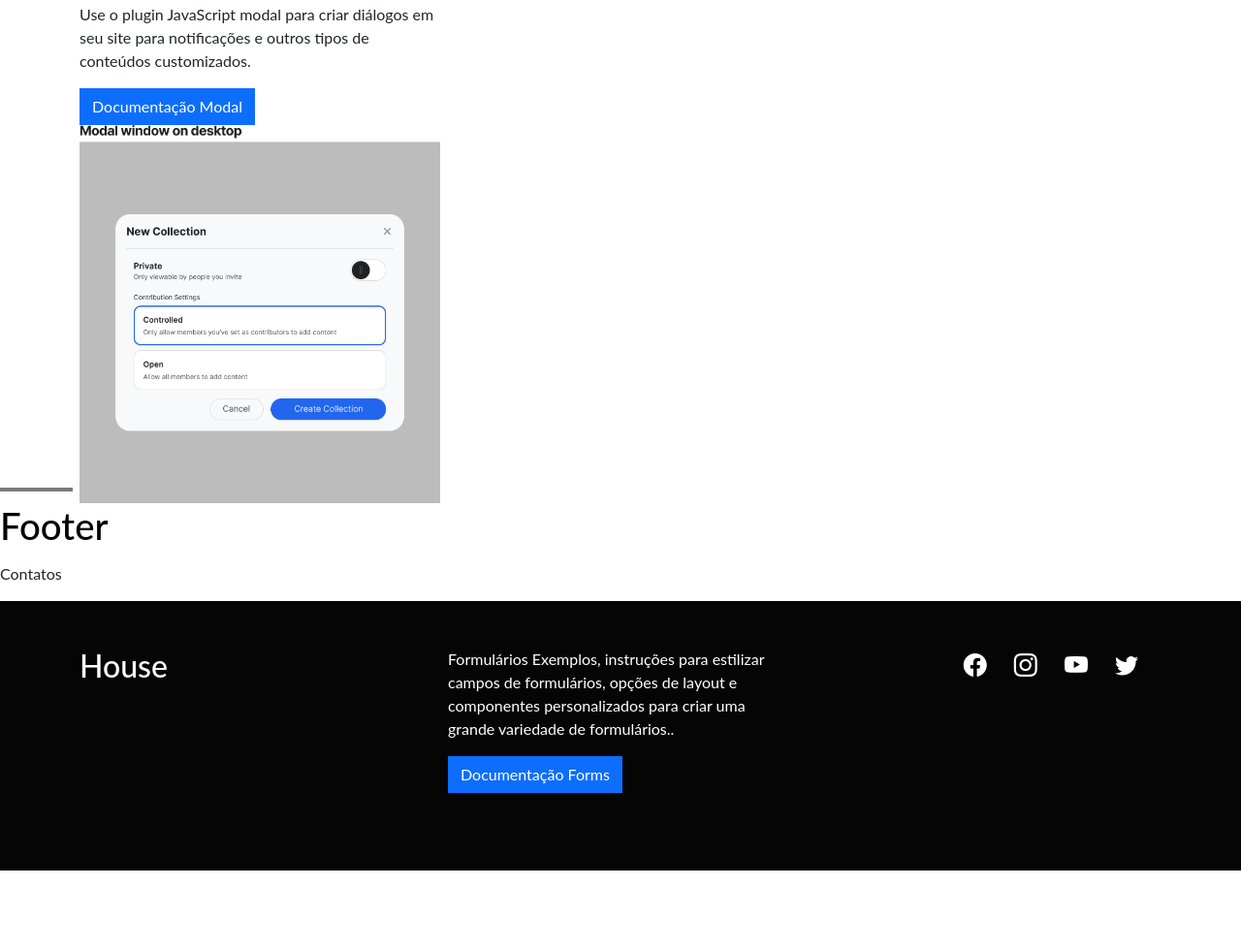
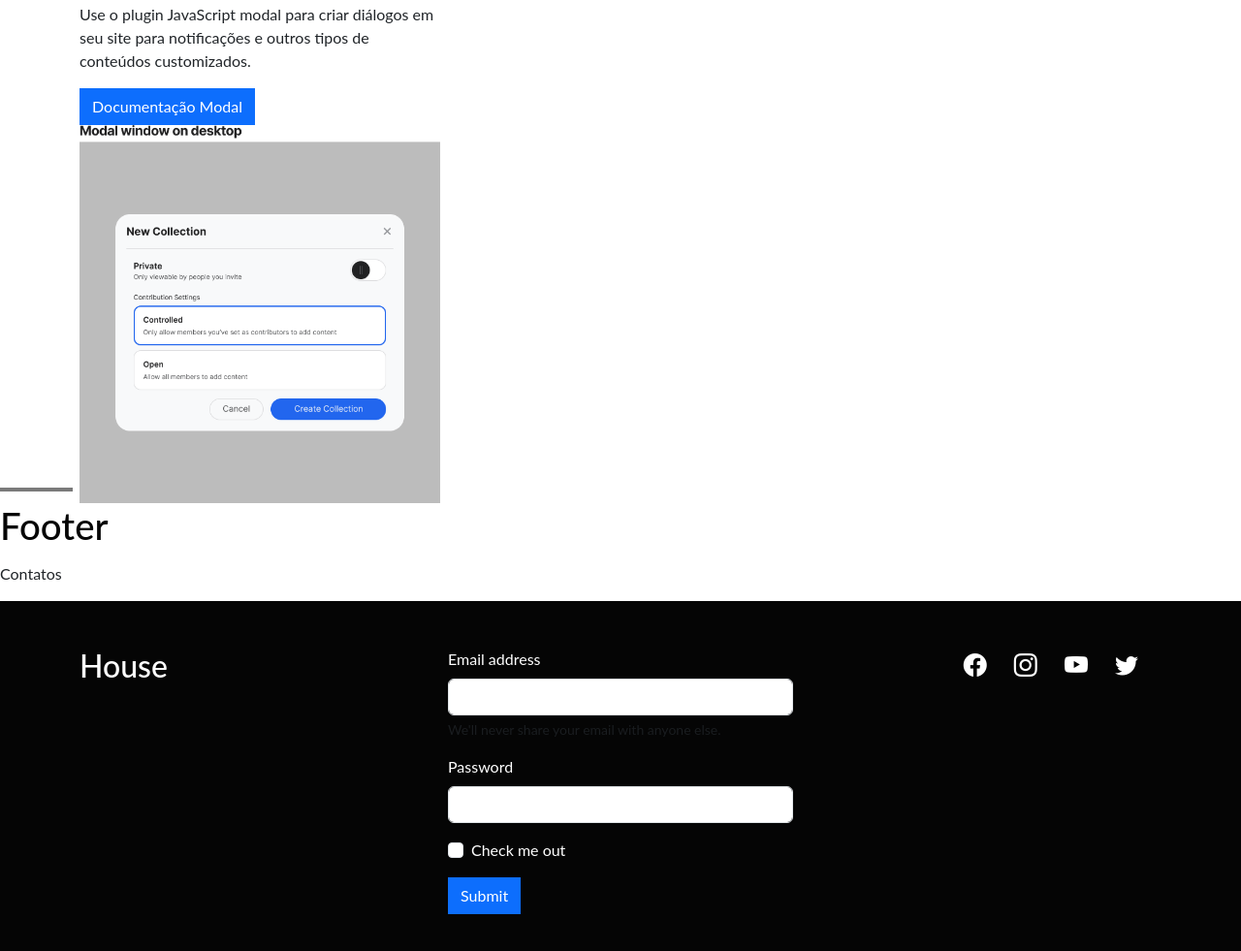
Before and after one commit to soNoo26/house, a website: page index.html in a window 1280 px wide. Shown: the part 1889-2870 px from the top of the page at 97% size. Before the commit the page ends 2787 px from the top, so only its background shows below. Drawn offline with nearby package versions, Linux system fonts and the light colour scheme.

Commit message:
iniciando projeto

```diff
--- a/index.html
+++ b/index.html
@@ -288,11 +288,22 @@
                         </section>
 
                         <section class="col-12 col-md-4">
-                            <p>Formulários
-                                Exemplos, instruções para estilizar campos de formulários, opções de layout e
-                                componentes personalizados para criar uma grande variedade de formulários..</p>
-                            <a href="https://getbootstrap.com/docs/5.3/forms/overview/"
-                                class="btn btn-primary">Documentação Forms</a>
+                            <form>
+                                <div class="mb-3">
+                                  <label for="exampleInputEmail1" class="form-label">Email address</label>
+                                  <input type="email" class="form-control" id="exampleInputEmail1" aria-describedby="emailHelp">
+                                  <div id="emailHelp" class="form-text">We'll never share your email with anyone else.</div>
+                                </div>
+                                <div class="mb-3">
+                                  <label for="exampleInputPassword1" class="form-label">Password</label>
+                                  <input type="password" class="form-control" id="exampleInputPassword1">
+                                </div>
+                                <div class="mb-3 form-check">
+                                  <input type="checkbox" class="form-check-input" id="exampleCheck1">
+                                  <label class="form-check-label" for="exampleCheck1">Check me out</label>
+                                </div>
+                                <button type="submit" class="btn btn-primary">Submit</button>
+                              </form>
                         </section>
 
                         <section class="col-4" id="social-icons">
```
